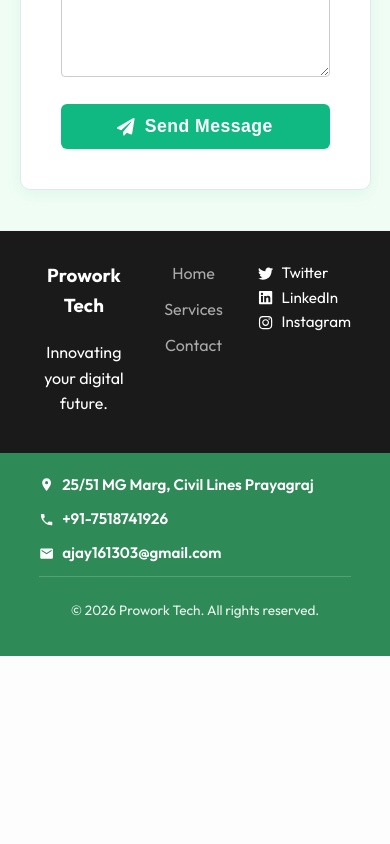
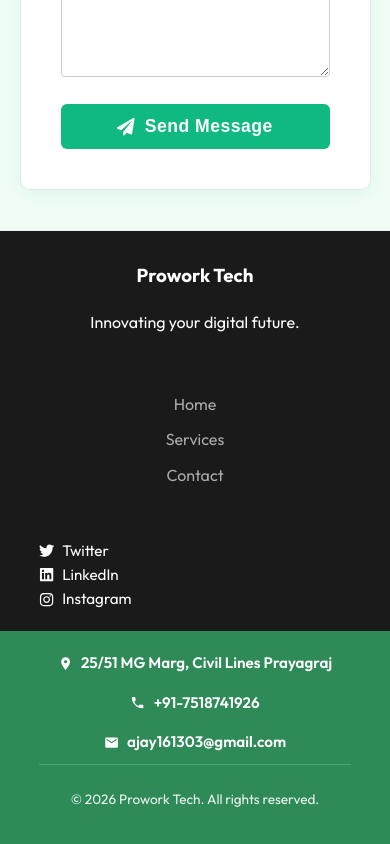
Before and after one commit to Ajaysahu1303/ProworkTechHomePage, a React (Vite) app: page / in a window 390 px wide. Shown: the part 5057-5901 px from the top of the page. Before the commit the page ends 5713 px from the top, so only its background shows below. Built offline with nearby package versions, Linux system fonts and the light colour scheme.

Commit message:
edit css for footer

```diff
--- a/src/components/Footer.jsx
+++ b/src/components/Footer.jsx
@@ -4,7 +4,6 @@ import { MdEmail, MdPhone, MdLocationOn } from "react-icons/md";
 export default function Footer() {
     return (
         <footer className="footer">
-
 
             <div className="footer-content">
                 <div className="footer-brand">
--- a/src/index.css
+++ b/src/index.css
@@ -89,19 +89,15 @@ button {
   background-position: center;
   background-repeat: no-repeat;
   background-attachment: fixed;
-  /* Parallax effect for desktop */
+
 }
 
-/* ... existing styles ... */
-
-/* ... existing styles ... */
 
 .hero {
   min-height: auto;
   padding: 60px 20px;
   background-position: center top;
   background-attachment: scroll;
-  /* Reset for mobile performance */
 }
 
 .hero h1 {
@@ -410,15 +406,16 @@ button {
     padding: 40px 5%;
   }
 
-  .footer-content,
-  .contact-info-row {
-    flex-direction: column;
+  .footer-content {
+    grid-template-columns: 1fr;
     text-align: center;
-    gap: 20px;
+    gap: 40px;
   }
 
   .contact-info-row {
-    gap: 10px;
+    flex-direction: column;
+    align-items: center;
+    gap: 15px;
   }
 }
 
```
